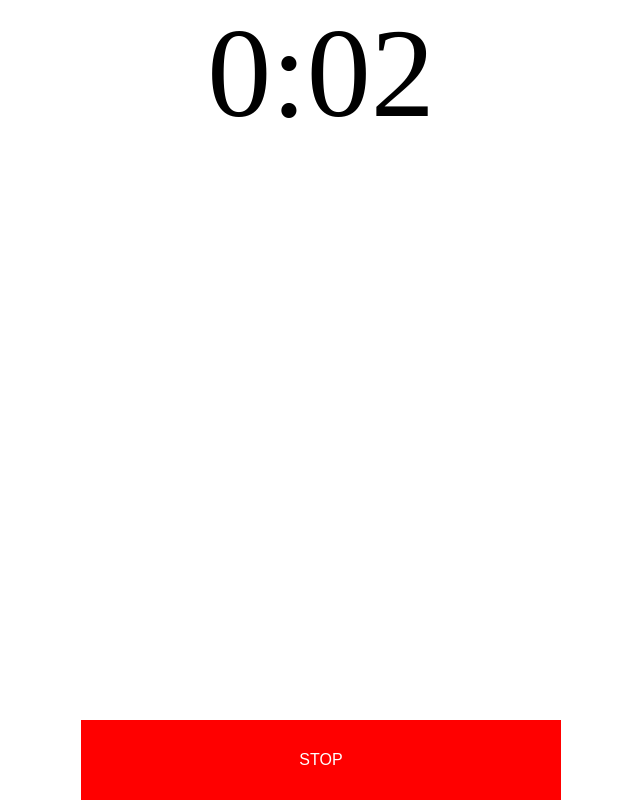
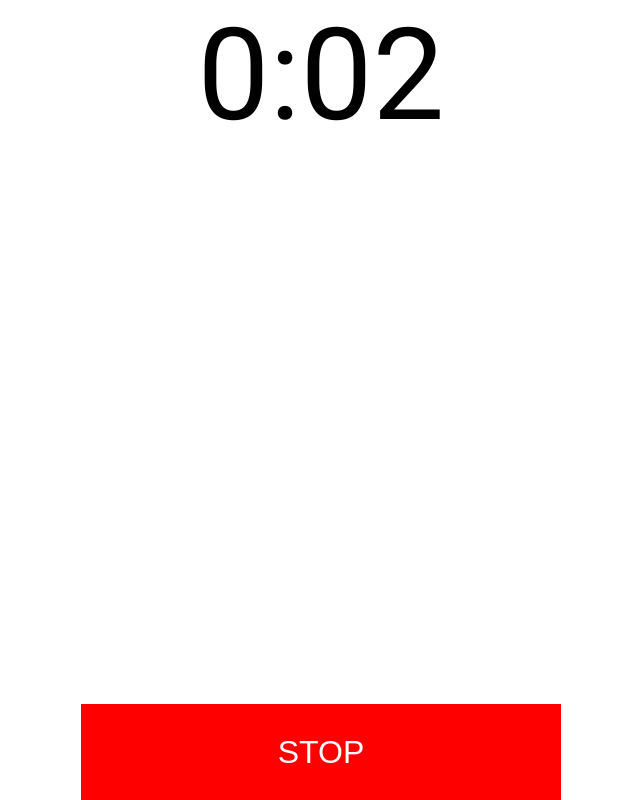
Before and after one commit to inikolaev/html5-contraction-counter, a plain HTML site: page index.html in a window 1280 px wide. Both pictures are taken after a click on the button "START". Shown: the whole page, without its empty margins (319-959 px from the left). Drawn offline with Linux system fonts and the light colour scheme.

Commit message:
Small user interface improvements

```diff
--- a/index.html
+++ b/index.html
@@ -30,10 +30,10 @@
                 background-color: #2196f3;
                 border: 0;
                 text-transform: uppercase;
-                font-size: 16px;
+                font-size: 2em;
                 font-weight: normal;
                 color: #FFF;
-                line-height: 5em;
+                line-height: 3em;
                 outline: none;
             }
 
@@ -46,11 +46,8 @@
                 top: 0;
                 left: 0;
                 right: 0;
-                bottom: 0;
-            }
-
-            #history {
-                padding-bottom: 5em;
+                bottom: 6em;
+                overflow: scroll;
             }
 
             #history > div {
@@ -81,7 +78,7 @@
                 left: 0;
                 top: 0;
                 right: 0;
-                bottom: 5em;
+                bottom: 6em;
             }
 
             #timer-container.timer--visible {
@@ -91,6 +88,7 @@
             #timer {
                 font-size: 8em;
                 text-align: center;
+                font-family: Roboto;
             }
 
             @media screen and (min-device-width: 481px) and (orientation: landscape){
```
